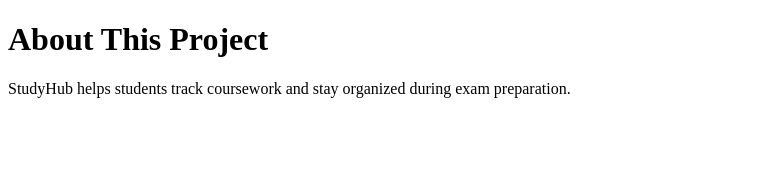
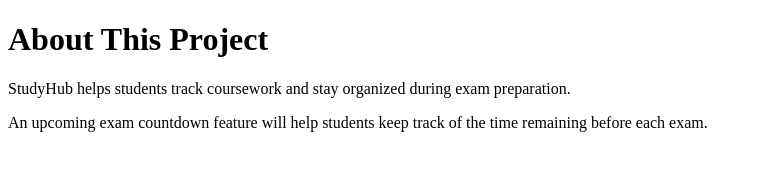
Before and after one commit to MohammedAzam004/StudyHub, a plain HTML site: page about.html in a window 1280 px wide. Shown: the whole page, without its empty margins (0-762 px from the left). Drawn offline with Linux system fonts and the light colour scheme.

Commit message:
Add upcoming feature details to about page

```diff
--- a/about.html
+++ b/about.html
@@ -8,5 +8,6 @@
   <body>
     <h1>About This Project</h1>
     <p>StudyHub helps students track coursework and stay organized during exam preparation.</p>
+    <p>An upcoming exam countdown feature will help students keep track of the time remaining before each exam.</p>
   </body>
 </html>
```
